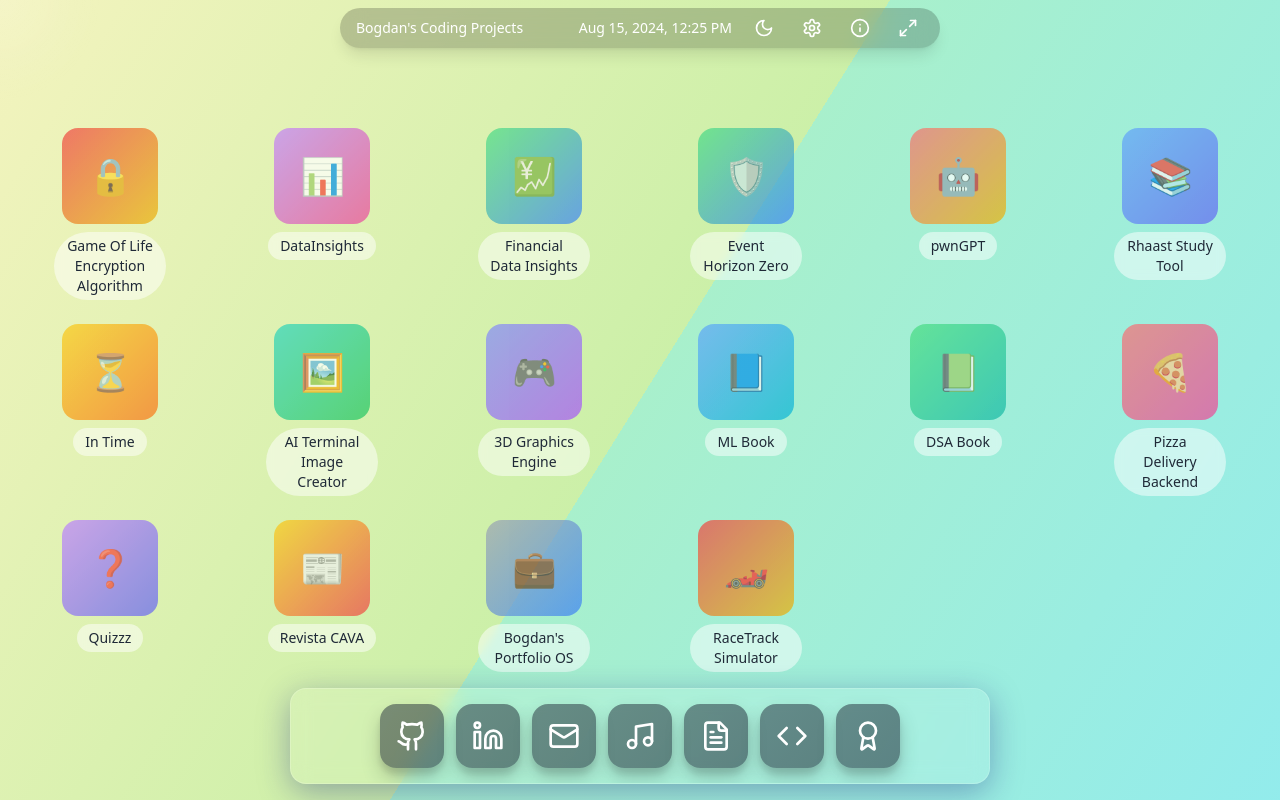
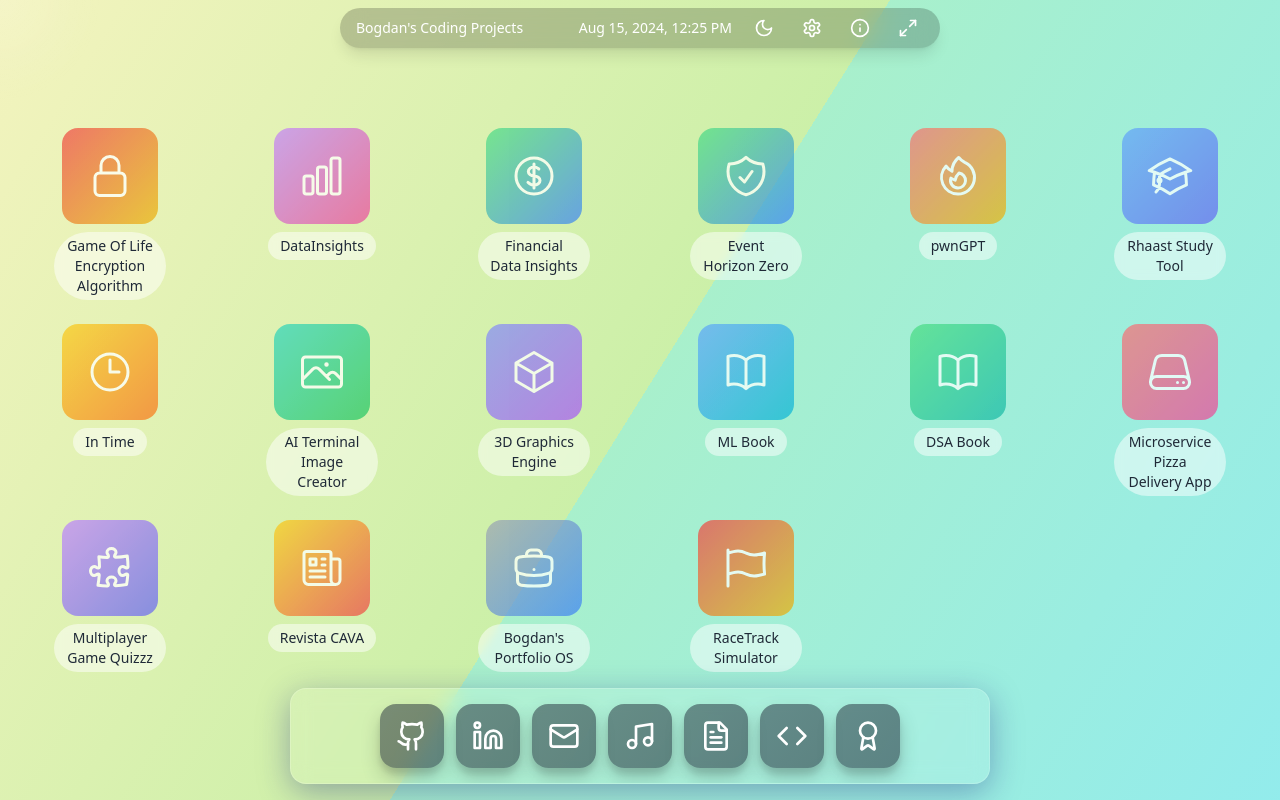
Before and after one commit to bogdansys/PortofolioOS, a React (Vite) app: page / in a window 1280 px wide. Built offline with nearby package versions, Linux system fonts and the light colour scheme.

Commit message:
more formal icons.

```diff
--- a/package.json
+++ b/package.json
@@ -11,6 +11,7 @@
     "preview": "vite preview"
   },
   "dependencies": {
+    "@heroicons/react": "^2.1.5",
     "@hookform/resolvers": "^3.6.0",
     "@radix-ui/react-accordion": "^1.2.0",
     "@radix-ui/react-alert-dialog": "^1.1.0",
@@ -45,7 +46,7 @@
     "cmdk": "^1.0.0",
     "date-fns": "^3.6.0",
     "embla-carousel-react": "^8.1.5",
-    "framer-motion": "^11.3.9",
+    "framer-motion": "^11.3.28",
     "html-to-image": "^1.11.11",
     "input-otp": "^1.2.4",
     "lucide-react": "^0.417.0",
--- a/src/components/Desktop.jsx
+++ b/src/components/Desktop.jsx
@@ -1,144 +1,160 @@
 import React, { useState } from 'react';
 import { motion } from 'framer-motion';
 import { OverlayWindow } from './OverlayWindow';
-import { Button } from "@/components/ui/button"
+import { Button } from "@/components/ui/button";
 import { RaceTrackSimulator } from './RaceTrackSimulator';
+import {
+  LockClosedIcon,
+  ChartBarIcon,
+  CurrencyDollarIcon,
+  ShieldCheckIcon,
+  AcademicCapIcon,
+  ClockIcon,
+  PhotoIcon,
+  CubeIcon,
+  BookOpenIcon,
+  PuzzlePieceIcon,
+  NewspaperIcon,
+  BriefcaseIcon,
+  FlagIcon,
+  FireIcon,
+  ServerIcon
+} from '@heroicons/react/24/outline';
 
 const projects = [
   {
     id: 16,
     name: 'Game Of Life Encryption Algorithm',
-    icon: '🔒',
+    icon: LockClosedIcon,
     github: 'https://github.com/bogdansys/game-of-life-encrytion-algorithm',
-    demo:   'https://game-of-life-encrytion-algorithm.vercel.app/',
-    description: 'A new encryption algorithm based on Conway\'s Game of Life. Designed by me and includes a resarch paper.',
+    demo: 'https://game-of-life-encrytion-algorithm.vercel.app/',
+    description: 'A new encryption algorithm based on Conway\'s Game of Life. Designed by me and includes a research paper.',
     gradient: 'from-red-500 to-yellow-500',
-
   },
   {
     id: 2,
     name: 'DataInsights',
-    icon: '📊',
+    icon: ChartBarIcon,
     description: 'ML and Data Insights Hub for data analysis, visualization, and machine learning',
     github: 'https://github.com/bogdansys/data_insights',
     demo: 'https://data-insights-nu.vercel.app/',
-    gradient: 'from-purple-400 to-pink-500'
+    gradient: 'from-purple-400 to-pink-500',
   },
   {
     id: 15,
     name: 'Financial Data Insights',
-    icon: '💹',
+    icon: CurrencyDollarIcon,
     github: 'https://github.com/bogdansys/financial-data-insights',
     demo: 'https://financial-data-insights.vercel.app/',
     description: 'Website to download massive amounts of financial data and analyze it using Data Insights Project.',
     gradient: ' from-green-400 to-blue-500',
-
   },
   {
     id: 1,
     name: 'Event Horizon Zero',
-    icon: '🛡️',
+    icon: ShieldCheckIcon,
     description: 'FOSS Cybersecurity Resources Hub',
     github: 'https://github.com/bogdansys/AlpacaExploit',
-    gradient: 'from-green-400 to-blue-500'
+    gradient: 'from-green-400 to-blue-500',
   },
   {
     id: 3,
     name: 'pwnGPT',
-    icon: '🤖',
+    icon: FireIcon,  // Updated to FireIcon
     description: 'AI cybersecurity automation FOSS tool for reverse shell and listener creation and sending as well as vulnerability assessment, built with NMAP and MetaSploit. (Not currently released Due to licensing issues.)',
-    gradient: 'from-red-400 to-yellow-500'
+    gradient: 'from-red-400 to-yellow-500',
   },
   {
     id: 4,
     name: 'Rhaast Study Tool',
-    icon: '📚',
+    icon: AcademicCapIcon,
     description: 'Python program designed to help you study for various courses and topics. It allows you to add courses and topics, and then add questions for each topic.',
     github: 'https://github.com/bogdansys/rhaast_study_tool',
-    gradient: 'from-blue-400 to-indigo-500'
+    gradient: 'from-blue-400 to-indigo-500',
   },
   {
     id: 5,
     name: 'In Time',
-    icon: '⏳',
+    icon: ClockIcon,
     description: 'Streamlined desktop application designed to enhance study motivation by continuously displaying time elapsed in your life, day, week, month, and year.',
     github: 'https://github.com/bogdansys/in_time',
-    gradient: 'from-yellow-400 to-orange-500'
+    gradient: 'from-yellow-400 to-orange-500',
   },
   {
     id: 6,
     name: 'AI Terminal Image Creator',
-    icon: '🖼️',
+    icon: PhotoIcon,
     description: 'A Python script that leverages OpenAI\'s DALL·E to generate images from text prompts and subsequently converts those images into ASCII art suitable for displaying in terminal or text documents.',
     github: 'https://github.com/bogdansys/AI-Terminal-Image-Creator',
-    gradient: 'from-teal-400 to-green-500'
+    gradient: 'from-teal-400 to-green-500',
   },
   {
     id: 7,
     name: '3D Graphics Engine',
-    icon: '🎮',
+    icon: CubeIcon,
     description: 'A rudimentary 3D graphics engine that projects and visualizes basic geometric shapes in a console environment.',
     github: 'https://github.com/bogdansys/Simple-3D-Graphics-Engine',
-    gradient: 'from-indigo-400 to-purple-500'
+    gradient: 'from-indigo-400 to-purple-500',
   },
   {
     id: 8,
     name: 'ML Book',
-    icon: '📘',
+    icon: BookOpenIcon,
     description: 'Book On Machine Learning: An introductory guide to the mathematics behind Machine Learning models, written by me.',
     github: 'https://github.com/bogdansys/Book-On-Machine-Learning',
-    gradient: 'from-blue-400 to-cyan-500'
+    gradient: 'from-blue-400 to-cyan-500',
   },
   {
     id: 9,
     name: 'DSA Book',
-    icon: '📗',
+    icon: BookOpenIcon,  // Updated to use the same icon as ML Book
     description: 'Book on Data Structures and Algorithms: A comprehensive crash course on algorithms and data structures, authored by me.',
     github: 'https://github.com/bogdansys/Book-On-Algorithms-and-data-structures',
-    gradient: 'from-green-400 to-teal-500'
+    gradient: 'from-green-400 to-teal-500',
   },
   {
     id: 10,
-    name: 'Pizza Delivery Backend',
-    icon: '🍕',
+    name: 'Microservice Pizza Delivery App',
+    icon: ServerIcon,  // Updated to ServerIcon to represent microservices architecture
     description: 'A complex microservices-based backend for a pizza delivery application, showcasing advanced Java Spring architecture, including Spring Security for authentication and authorization.',
     github: 'https://github.com/bogdansys/Microservice-project-java-spring',
-    gradient: 'from-red-400 to-pink-500'
+    gradient: 'from-red-400 to-pink-500',
   },
   {
     id: 11,
-    name: 'Quizzz',
-    icon: '❓',
+    name: 'Multiplayer Game Quizzz',
+    icon: PuzzlePieceIcon,  // Updated to PuzzlePieceIcon to represent a game
     description: 'Quizzzz is a multiplayer and singleplayer trivia-game that wants to teach the players a lesson about energy consumption while providing a fun gaming experience.',
     github: 'https://github.com/bogdansys/multiplayer-online-java-game-in-Spring',
-    gradient: 'from-purple-400 to-indigo-500'
+    gradient: 'from-purple-400 to-indigo-500',
   },
   {
     id: 12,
     name: 'Revista CAVA',
-    icon: '📰',
+    icon: NewspaperIcon,
     description: '"Sfantul Sava" National College student owned magazine',
     github: 'https://github.com/bogdansys/revista-cava-website',
-    gradient: 'from-yellow-400 to-red-500'
+    gradient: 'from-yellow-400 to-red-500',
   },
   {
     id: 13,
     name: 'Bogdan\'s Portfolio OS',
-    icon: '💼',
+    icon: BriefcaseIcon,
     description: 'A portfolio application simulating an operating system interface. (In development)',
-    gradient: 'from-gray-400 to-blue-500'
+    gradient: 'from-gray-400 to-blue-500',
   },
   {
     id: 14,
     name: 'RaceTrack Simulator',
-    icon: '🏎️',
+    icon: FlagIcon,  // Updated to FlagIcon
     description: 'A high-performance racing simulation with realistic physics and customizable tracks.',
     gradient: 'from-red-500 to-yellow-500',
-    isGame: true
+    isGame: true,
   },
 ];
 
 const ProjectIcon = ({ project, onClick }) => {
+  const IconComponent = project.icon;
   return (
     <motion.div
       className="flex flex-col items-center justify-center w-24 sm:w-28 cursor-pointer group"
@@ -151,13 +167,7 @@ const ProjectIcon = ({ project, onClick }) => {
         initial={{ opacity: 0.7 }}
         whileHover={{ opacity: 1 }}
       >
-        <motion.span
-          className="text-3xl sm:text-4xl relative z-10"
-          whileHover={{ rotate: 360 }}
-          transition={{ duration: 0.3 }}
-        >
-          {project.icon}
-        </motion.span>
+        <IconComponent className="w-10 h-10 sm:w-12 sm:h-12 text-white relative z-10" />
       </motion.div>
       <motion.span
         className="text-xs sm:text-sm text-center font-medium text-gray-800 dark:text-white bg-white/50 dark:bg-gray-800/50 px-2 sm:px-3 py-1 rounded-full backdrop-blur-sm transition-colors duration-300"
@@ -197,7 +207,7 @@ export const Desktop = () => {
           {selectedProject && (
             <div className="flex flex-col items-center">
               <div className={`w-20 h-20 bg-gradient-to-br ${selectedProject.gradient} rounded-2xl flex items-center justify-center text-white text-3xl font-bold mb-4`}>
-                {selectedProject.icon}
+                <selectedProject.icon className="w-10 h-10 sm:w-12 sm:h-12 text-white" />
               </div>
               <p className="text-lg mb-4 text-center">{selectedProject.description}</p>
               <div className="flex space-x-4">
```
Also changed, not shown: 1 other file (tests, documents, lock files or other folders).
